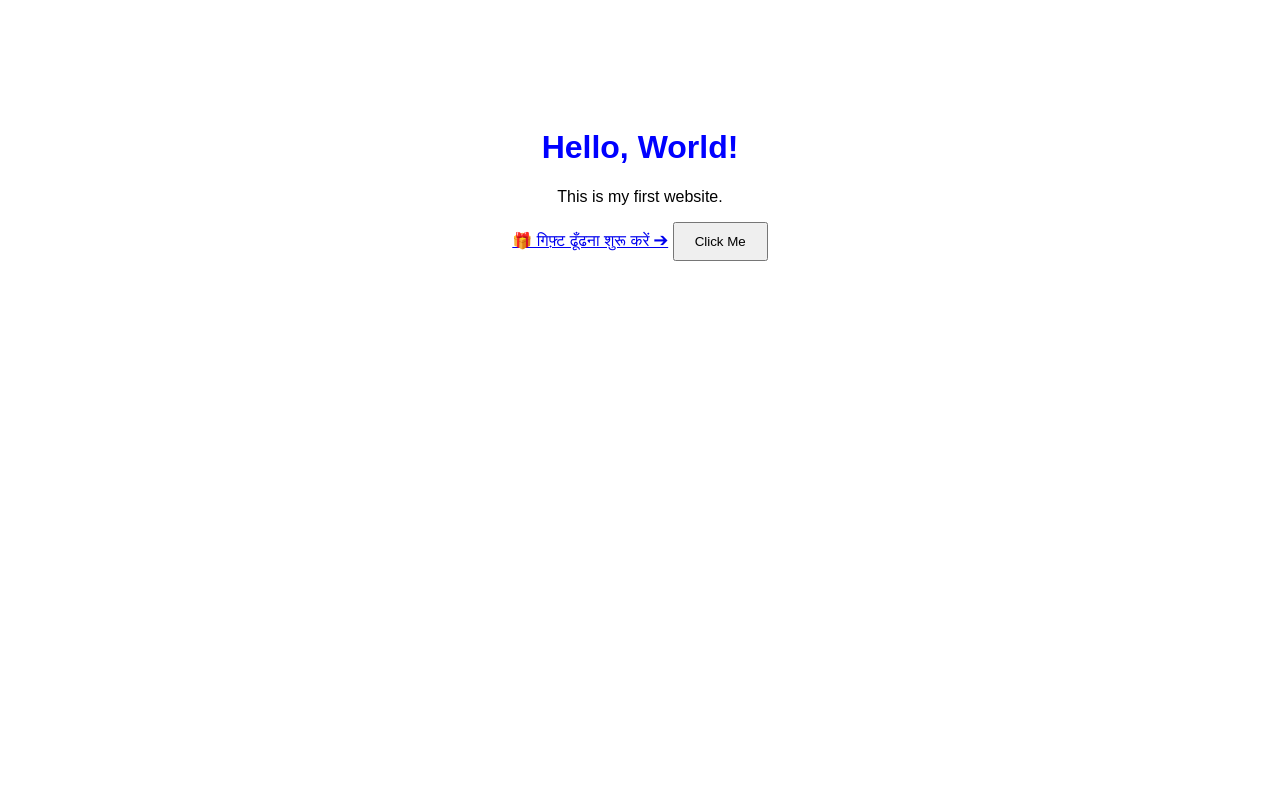
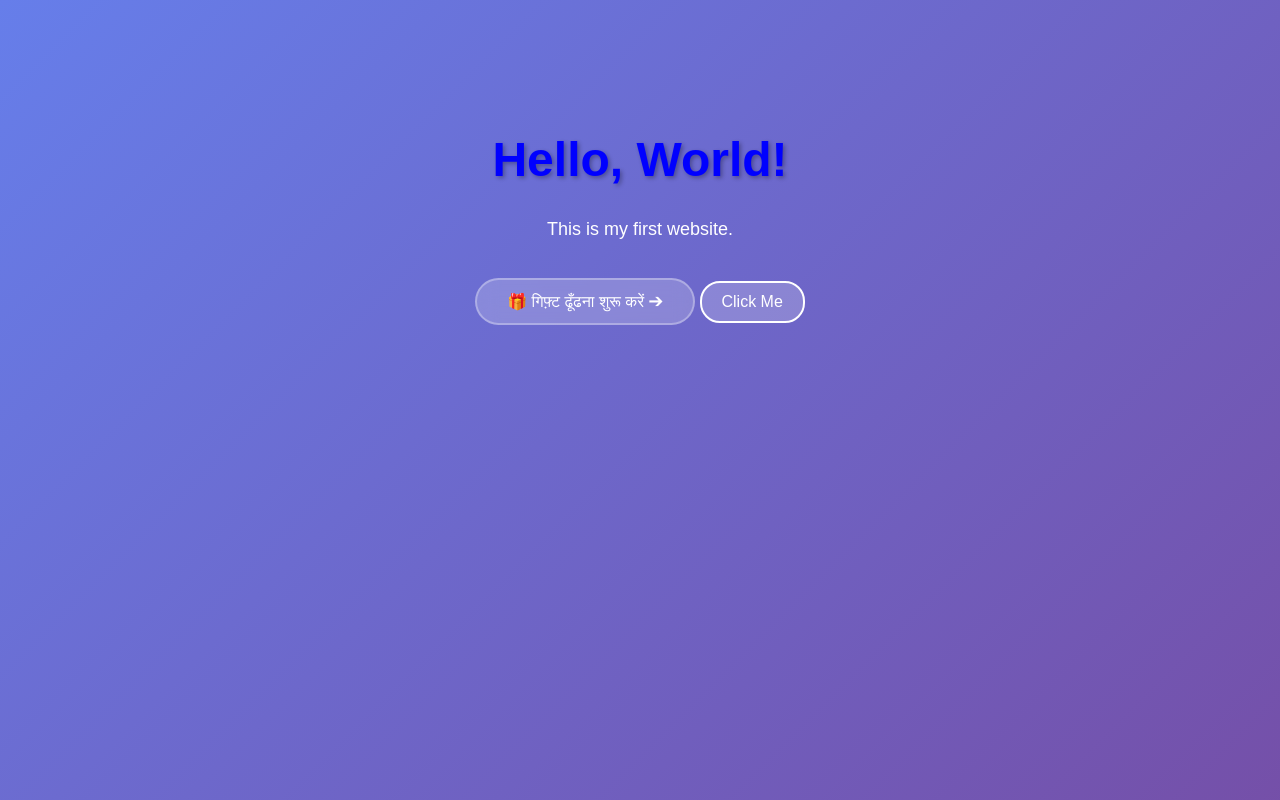
Before and after one commit to Krshnsr/git-site, a plain HTML site: page index.html in a window 1280 px wide. Shown: the top 800 px of the page. Drawn offline with Linux system fonts and the light colour scheme.

Commit message:
Enhance index.html with CSS styles
Added CSS styles for body, headings, and buttons to enhance the visual appearance.

```diff
--- a/index.html
+++ b/index.html
@@ -3,6 +3,61 @@
 <head>
     <meta charset="UTF-8">
     <meta name="viewport" content="width=device-width, initial-scale=1.0">
+    <style>
+    body {
+        background: linear-gradient(135deg, #667eea 0%, #764ba2 100%);
+        margin: 0;
+        padding: 20px;
+        min-height: 100vh;
+        font-family: Arial, sans-serif;
+        color: white;
+    }
+
+    h1 {
+        text-align: center;
+        font-size: 48px;
+        text-shadow: 2px 2px 4px rgba(0,0,0,0.3);
+    }
+
+    p {
+        text-align: center;
+        font-size: 18px;
+    }
+
+    .btn-start {
+        display: inline-block;
+        margin-top: 20px;
+        padding: 12px 30px;
+        background: rgba(255,255,255,0.2);
+        color: white;
+        text-decoration: none;
+        border-radius: 25px;
+        backdrop-filter: blur(10px);
+        border: 2px solid rgba(255,255,255,0.3);
+        transition: 0.3s;
+    }
+
+    .btn-start:hover {
+        background: rgba(255,255,255,0.3);
+        transform: scale(1.05);
+    }
+
+    button {
+        padding: 10px 20px;
+        background: rgba(255,255,255,0.2);
+        color: white;
+        border: 2px solid white;
+        border-radius: 20px;
+        cursor: pointer;
+        font-size: 16px;
+        transition: 0.3s;
+    }
+
+    button:hover {
+        background: white;
+        color: #667eea;
+    }
+</style>
     <title>My First Website</title>
 
     <link rel="stylesheet" href="style.css">
```
